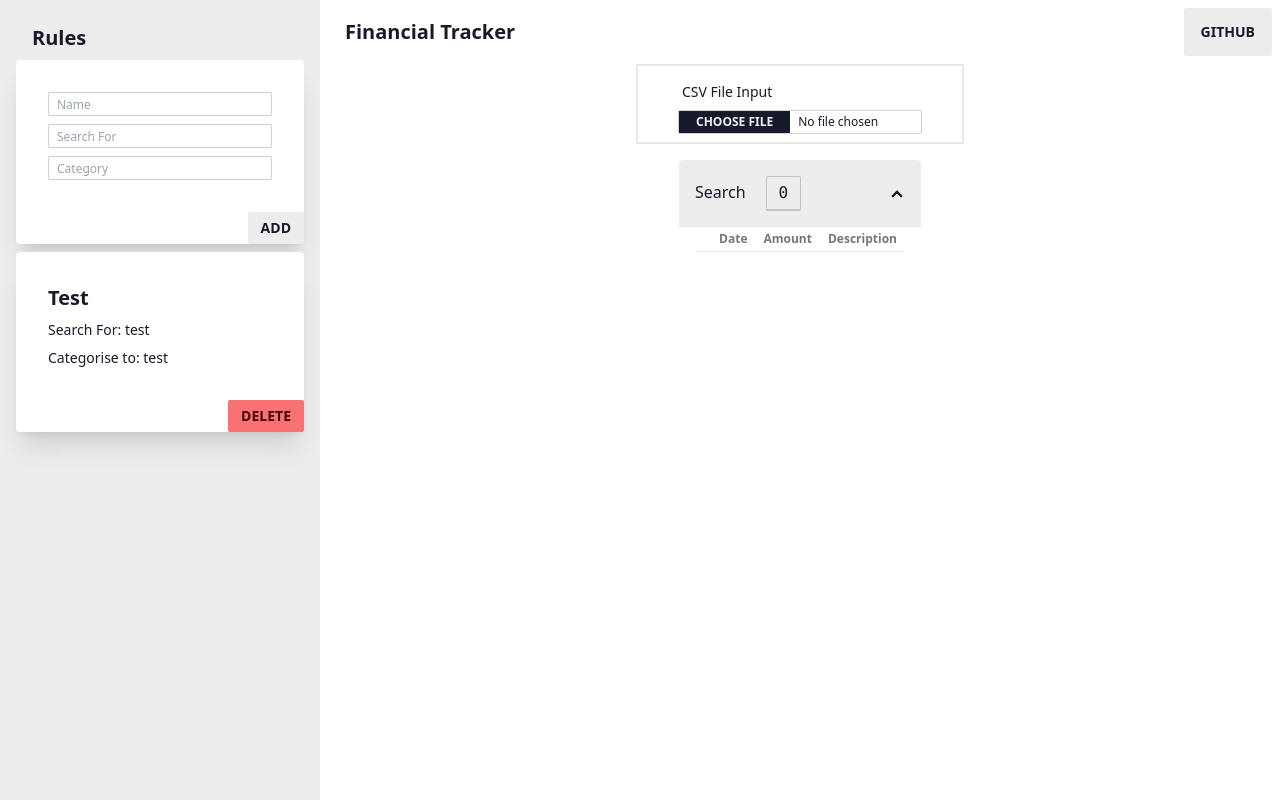
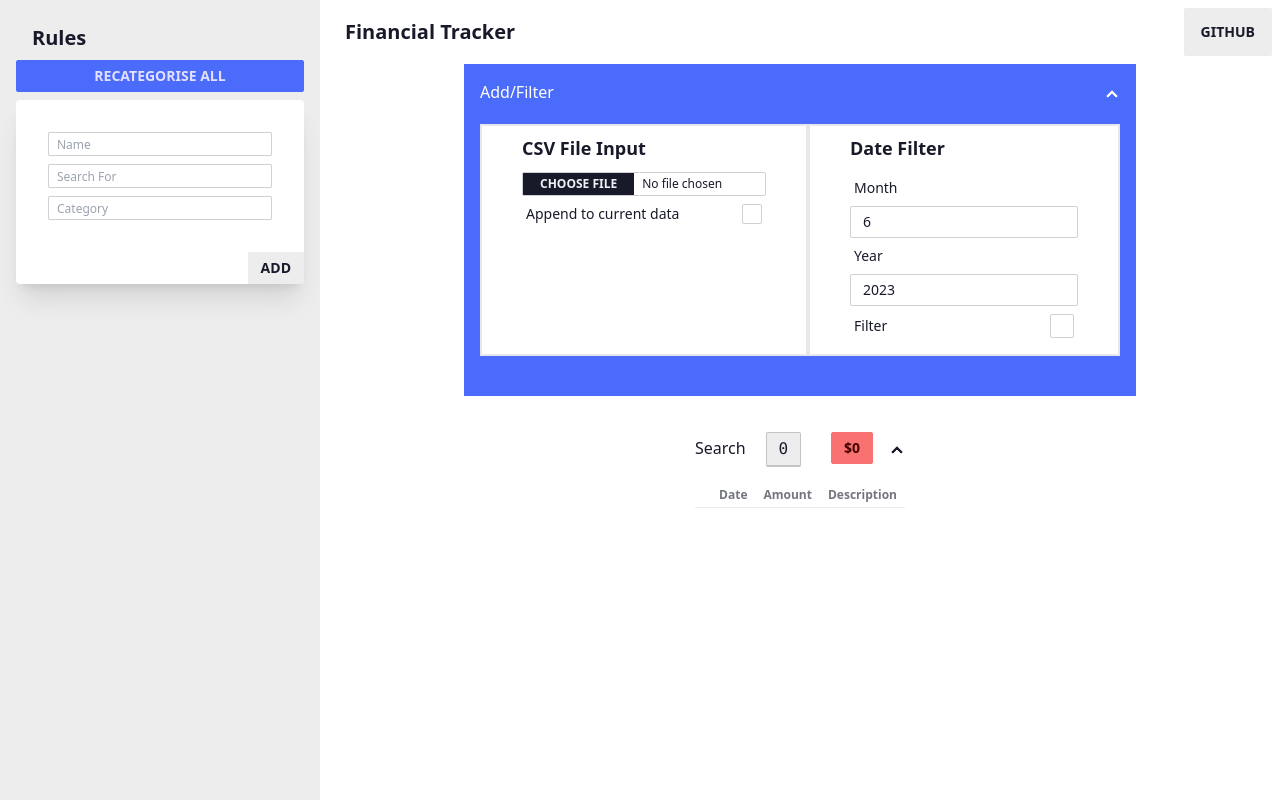
Before and after one commit to chuahxinyu/finance-tracker, a React app: page / in a window 1280 px wide. Built offline with nearby package versions, Linux system fonts and the light colour scheme; the HTML template or start-up script is replaced by a standard one.

Commit message:
Added Date Filter and Recategorising All

```diff
--- a/src/App.tsx
+++ b/src/App.tsx
@@ -2,35 +2,106 @@ import { useEffect, useState } from "react";
 import Navbar from "./Navbar";
 import Sidebar from "./Sidebar";
 import CSVFileInput from "./CSVFileInput";
-import { Category, Row } from "./types";
+import { Category, Row, Rule } from "./types";
 import Table from "./Table";
+import DateFilter from "./DateFilter";
 
 export default function App() {
-  const [data, setData] = useState<Category[]>([]);
+  const [data, setData] = useState<Row[]>([]);
   const [searchRows, setSearchRows] = useState<Row[]>([]);
+  const [categories, setCategories] = useState<Category[]>([]);
 
   const search = (searchInput: string) => {
     if (!searchInput || searchInput.length === 0) {
       setSearchRows([]);
       return;
     }
-    console.log({ searchInput: searchInput });
     const searchValue = searchInput.toLowerCase();
     const searchRows: Row[] = [];
-    data.forEach((category) => {
-      category.rows.forEach((row) => {
+    data.forEach((row) => {
       if (row.description.toLowerCase().includes(searchValue)) {
         searchRows.push(row);
       }
     });
-    });
     setSearchRows(searchRows);
   };
 
-  // Store rows in local storage
+  const categorise = (rule: {
+    name: string;
+    searchFor: string;
+    category: string;
+  }) => {
+    data.forEach((row) => {
+      if (
+        row.description.toLowerCase().includes(rule.searchFor.toLowerCase())
+      ) {
+        row.category = rule.category;
+      }
+    });
+    setData([...data]);
+    setSearchRows([]);
+  };
+
+  const recategoriseAll = () => {
+    // Get all rules
+    const rules = localStorage.getItem("rules");
+    if (!rules) return;
+    const parsedRules: Rule[] = JSON.parse(rules);
+
+    // Categorise
+    parsedRules.forEach((rule) => {
+      categorise(rule);
+    });
+  };
+
+  const calculateTotal = (rows: Row[]) => {
+    let total = 0;
+    rows.forEach((row) => {
+      total += row.amount;
+    });
+    // Round total to 2dp
+    total = Math.round(total * 100) / 100;
+    return total;
+  };
+
+  const filterByDate = (month: string, year: string) => {
+    if (!month || !year) {
+      // Show all rows
+      data.forEach((row) => {
+        row.show = true;
+      });
+      return;
+    }
+    data.forEach((row) => {
+      const date = new Date(row.date);
+      if (
+        date.getMonth() + 1 !== parseInt(month) ||
+        date.getFullYear() !== parseInt(year)
+      ) {
+        row.show = false;
+      }
+    });
+  };
+
+  // Store rows in local storage and update categories
   useEffect(() => {
     if (data.length === 0) return;
     localStorage.setItem("data", JSON.stringify(data));
+    const categories: Category[] = [];
+    data.forEach((row) => {
+      const category = categories.find(
+        (category) => category.name === row.category
+      );
+      if (category) {
+        category.rows.push(row);
+      } else {
+        categories.push({
+          name: row.category,
+          rows: [row],
+        });
+      }
+    });
+    setCategories(categories);
   }, [data]);
 
   // Load rows from local storage
@@ -47,33 +118,78 @@ export default function App() {
         <input id="my-drawer-2" type="checkbox" className="drawer-toggle" />
         <div className="container mx-auto drawer-content flex flex-col items-center">
           <Navbar />
+          <div className="mb-5 bg-primary ">
+            <div className="collapse mb-2 collapse-arrow ">
+              <input type="checkbox" defaultChecked />
+              <div className="collapse-title font-medium text-white">
+                Add/Filter
+              </div>
+              <div className="collapse-content flex flex-row">
                 <CSVFileInput setData={setData} />
-          <div>
-            <div className="collapse bg-base-200 collapse-arrow">
+                <DateFilter
+                  filterByDate={filterByDate}
+                  recategoriseAll={recategoriseAll}
+                />
+              </div>
+            </div>
+          </div>
+
+          {/* Search Results */}
+          <div className="mb-5">
+            <div className="collapse collapse-arrow mb-2">
               <input type="checkbox" defaultChecked />
               <div className="collapse-title font-medium">
                 Search
                 <kbd className="kbd ml-5">{searchRows.length}</kbd>
+                <button
+                  className={`btn float-right btn-sm ${
+                    calculateTotal(searchRows) > 0 ? "btn-success" : "btn-error"
+                  }`}
+                >
+                  ${calculateTotal(searchRows).toLocaleString()}
+                </button>
               </div>
               <div className="collapse-content bg-base-100">
                 <Table rows={searchRows} />
               </div>
             </div>
-            {data.map((category, i) => (
-              <div key={i} className="collapse bg-base-200 collapse-arrow">
+
+            {/* Category Tables */}
+            {categories.map((category, i) => {
+              const showRows = category.rows.filter((row) => row.show);
+              return (
+                <div
+                  key={i}
+                  className="collapse bg-base-200 collapse-arrow mb-2"
+                >
                   <input type="checkbox" defaultChecked />
                   <div className="collapse-title font-medium">
                     {category.name}
-                  <kbd className="kbd ml-5">{category.rows.length}</kbd>
+                    <kbd className="kbd ml-5">{showRows.length}</kbd>
+                    <button
+                      className={`btn float-right btn-sm ${
+                        calculateTotal(showRows) > 0
+                          ? "btn-success"
+                          : "btn-error"
+                      }`}
+                    >
+                      ${calculateTotal(showRows).toLocaleString()}
+                    </button>
                   </div>
                   <div className="collapse-content bg-base-100">
-                  <Table rows={category.rows} />
+                    <Table rows={showRows} />
                   </div>
                 </div>
-            ))}
+              );
+            })}
           </div>
         </div>
-        <Sidebar search={search} />
+
+        <Sidebar
+          search={search}
+          categorise={categorise}
+          recategorise={recategoriseAll}
+        />
       </div>
     </>
   );
--- a/src/CSVFileInput.tsx
+++ b/src/CSVFileInput.tsx
@@ -1,12 +1,14 @@
 import Papa from "papaparse";
-import { ChangeEvent } from "react";
-import { Category, Row } from "./types";
+import { ChangeEvent, useState } from "react";
+import { Row } from "./types";
 
 export default function CSVFileInput({
   setData,
 }: {
-  setData: (data: Category[]) => void;
+  setData: (data: Row[]) => void;
 }) {
+  const [isAppend, setIsAppend] = useState(false);
+
   const handleFileChange = (event: ChangeEvent<HTMLInputElement>) => {
     if (!event.target.files) return;
 
@@ -25,37 +27,42 @@ export default function CSVFileInput({
             ),
             amount: parseFloat(d2[1]),
             description: d2[2],
+            category: "Uncategorised",
+            show: true,
           };
           return row;
         });
-        console.log(rows);
-
-        // Convert Rows to Categories via Rules
-        // TODO
-
-        // Uncategorised Rows
-        const uncategorised: Category = {
-          name: "Uncategorised",
-          rows: rows,
-        };
-        setData([uncategorised]);
+        if (isAppend) {
+          setData([...data, ...rows] as Row[]);
+          return;
+        }
+        setData(rows);
       },
       header: false, // Set this to true if your CSV file has headers
       dynamicTyping: true, // Set this to true if you want PapaParse to infer types
       skipEmptyLines: true, // Set this to true to skip empty lines
     });
   };
+
   return (
-    <div className="form-control border-2 p-2 px-10 mb-4">
-      <label className="label">
-        <span className="label-text">CSV File Input</span>
-      </label>
+    <div className="border-2 p-2 px-10 mb-4 bg-base-100">
+      <p className="mb-2 font-semibold text-lg">CSV File Input</p>
       <input
         type="file"
         accept=".csv"
         className="file-input file-input-bordered file-input-xs w-full max-w-xs"
         onChange={(e) => handleFileChange(e)}
       />
+      {/* Checkbox for appending */}
+      <label className="cursor-pointer label">
+        <span className="label-text text-sm">Append to current data</span>
+        <input
+          type="checkbox"
+          checked={isAppend}
+          onChange={(e) => setIsAppend(e.target.checked)}
+          className="checkbox checkbox-sm"
+        />
+      </label>
     </div>
   );
 }
--- /dev/null
+++ b/src/DateFilter.tsx
@@ -0,0 +1,58 @@
+import { useState } from "react";
+
+export default function DateFilter({
+  filterByDate,
+  recategoriseAll,
+}: {
+  filterByDate: (month: string, year: string) => void;
+    recategoriseAll: () => void;
+}) {
+  const [month, setMonth] = useState(new Date().getMonth());
+  const [year, setYear] = useState(new Date().getFullYear());
+  return (
+    <div className="border-2 p-2 px-10 mb-4 bg-base-100">
+      <p className="mb-2 font-semibold text-lg">Date Filter</p>
+      <div className="form-control">
+        <label className="label">
+          <span className="label-text">Month</span>
+        </label>
+        <input
+          type="number"
+          placeholder="Month"
+          className="input input-bordered input-sm"
+          value={month}
+          onChange={(e) => setMonth(parseInt(e.target.value))}
+        />
+
+        <label className="label">
+          <span className="label-text">Year</span>
+        </label>
+        <input
+          type="number"
+          placeholder="Year"
+          className="input input-bordered input-sm"
+          value={year}
+          onChange={(e) => setYear(parseInt(e.target.value))}
+        />
+
+        {/* Checkmark Filter */}
+        <label className="cursor-pointer label">
+          <span className="label-text">Filter</span>
+          <input
+            type="checkbox"
+            className="checkbox"
+            onChange={(e) => {
+              if (e.target.checked) {
+                filterByDate(month.toString(), year.toString());
+              } else {
+                filterByDate("", "");
+              }
+              recategoriseAll();
+            }}
+          />
+          <span className="checkbox-mark"></span>
+        </label>
+      </div>
+    </div>
+  );
+}
--- a/src/Sidebar.tsx
+++ b/src/Sidebar.tsx
@@ -1,24 +1,16 @@
 import { useEffect, useState } from "react";
-
-interface Rule {
-  name: string;
-  searchFor: string;
-  category: string;
-  isRegex?: boolean;
-}
+import { Rule } from "./types";
 
 export default function Sidebar({
   search,
+  categorise,
+  recategorise,
 }: {
   search: (searchInput: string) => void;
+  categorise: (rule: Rule) => void;
+  recategorise: () => void;
 }) {
-  const [rules, setRules] = useState<Rule[]>([
-    {
-      name: "Test",
-      searchFor: "test",
-      category: "test",
-    },
-  ]);
+  const [rules, setRules] = useState<Rule[]>([]);
   const [name, setName] = useState("");
   const [searchFor, setSearchFor] = useState("");
   const [category, setCategory] = useState("");
@@ -29,24 +21,31 @@ export default function Sidebar({
       alert("Please fill in all fields");
       return;
     }
+    const newRule = {
+      name: name,
+      searchFor: searchFor,
+      category: category,
+    };
 
-    setRules([
-      ...rules,
-      {
-        name: name,
-        searchFor: searchFor,
-        category: category,
-      },
-    ]);
+    setRules([...rules, newRule]);
 
     // Reset Fields
     setName("");
     setSearchFor("");
     setCategory("");
+
+    // Categorise
+    categorise(newRule);
   };
 
-  const removeRule = (name: string) => {
+  const removeRule = (name: string, searchFor: string) => {
     setRules(rules.filter((rule) => rule.name !== name));
+    const uncategoriseRule = {
+      name: "",
+      searchFor: searchFor,
+      category: "Uncategorised",
+    };
+    categorise(uncategoriseRule);
   };
 
   // Store rules in local storage
@@ -66,11 +65,17 @@ export default function Sidebar({
   return (
     <div className="drawer-side">
       <label htmlFor="my-drawer-2" className="drawer-overlay"></label>
-      <ul className="menu p-4 w-80 h-full bg-base-200 text-base-content">
+      <ul className="menu p-4 w-80 min-h-full bg-base-200 text-base-content">
         {/* Sidebar content here */}
         <li className="text-xl font-semibold">
           <a>Rules</a>
         </li>
+        <button
+          className="btn btn-block btn-sm btn-primary mb-2"
+          onClick={recategorise}
+        >
+          Recategorise All
+        </button>
         <div className="card bg-base-100 shadow-xl mb-2">
           <div className="card-body form-control">
             <input
@@ -115,7 +120,7 @@ export default function Sidebar({
             <div className="card-actions justify-end">
               <button
                 className="btn btn-error btn-sm"
-                onClick={() => removeRule(rule.name)}
+                onClick={() => removeRule(rule.name, rule.searchFor)}
               >
                 Delete
               </button>
```
Also changed, not shown: src/types.ts (+9 -0 lines). Lines whose indentation alone changed are shown as unchanged.
